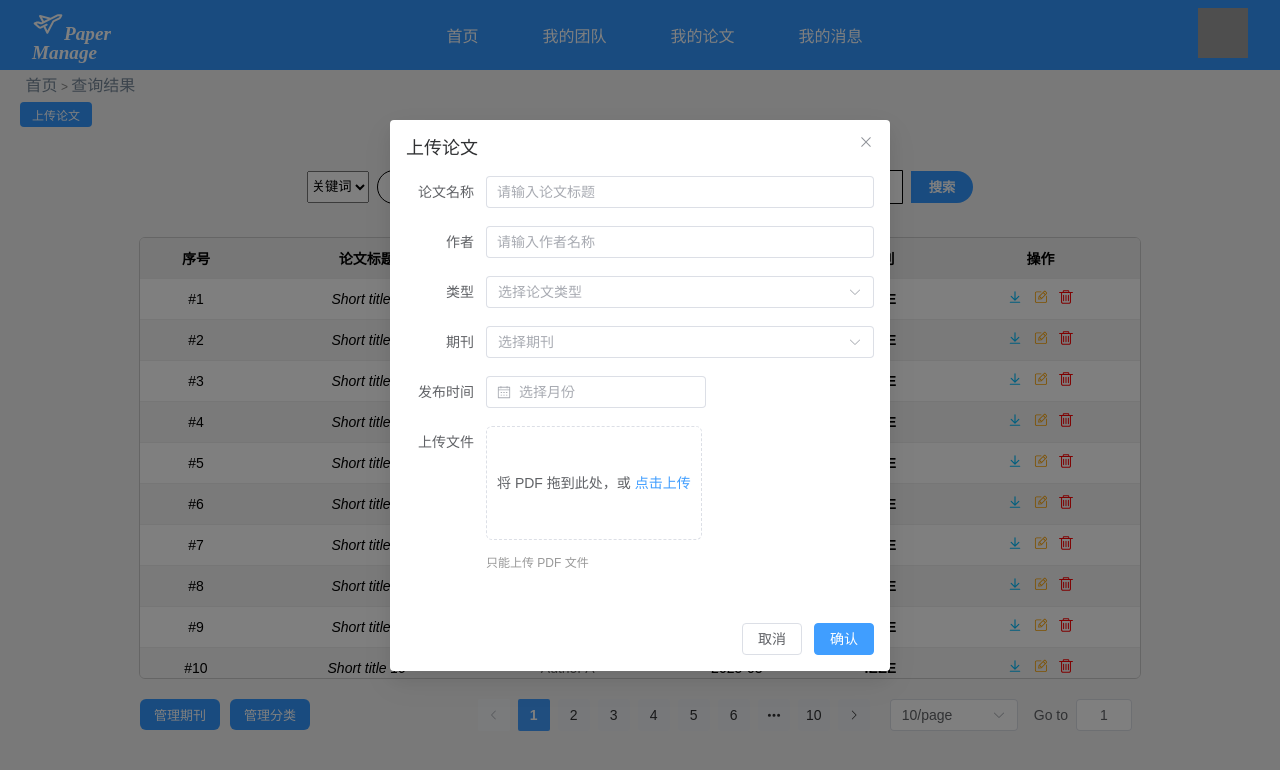
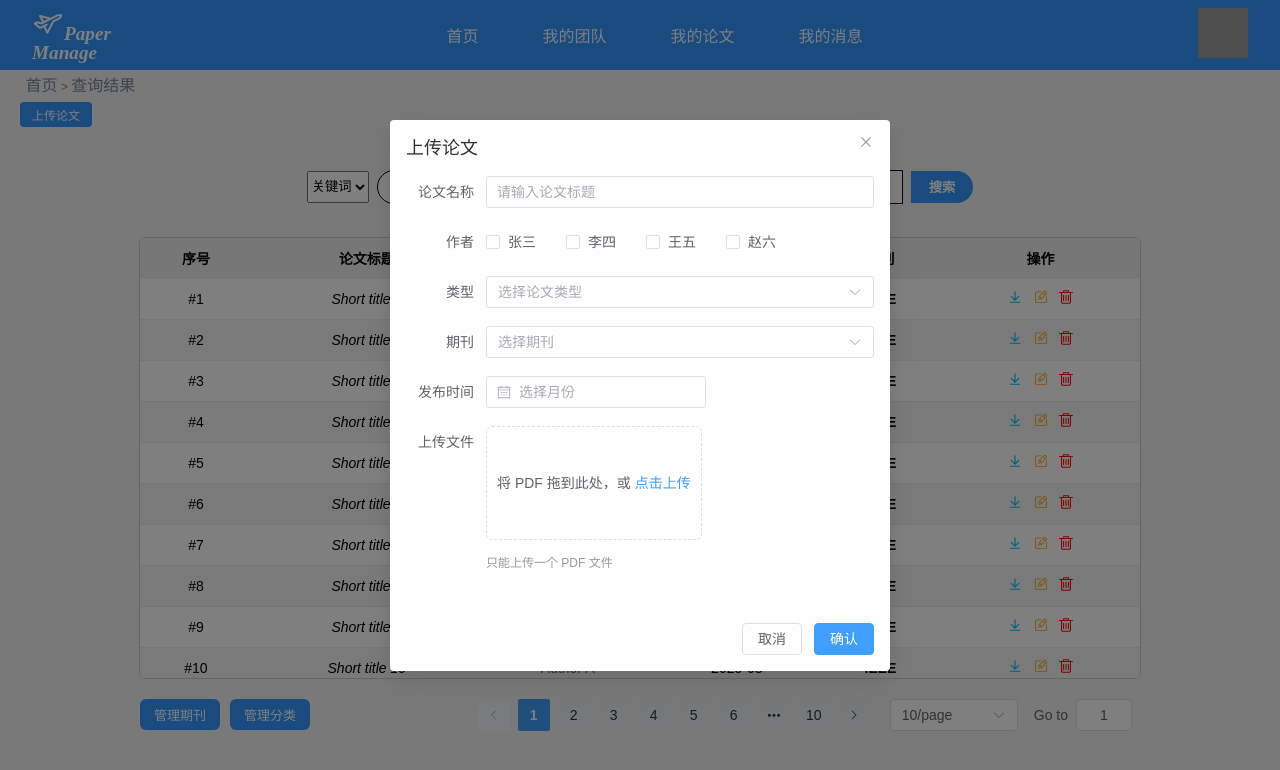
Before and after one commit to NingNZ/Paper-Manage-System, a Vue app in the folder vueProject/: page /search in a window 1280 px wide. Both pictures are taken after a click on the button "上传论文". Shown: the top 770 px of the page. Built offline with nearby package versions, Linux system fonts and the light colour scheme; grey boxes are pictures that could not be loaded; what particles.vue3 would draw is missing.

Commit message:
修改上传论文弹窗

```diff
--- a/vueProject/components/UploadTest/UploadTestDialog.vue
+++ b/vueProject/components/UploadTest/UploadTestDialog.vue
@@ -11,7 +11,15 @@
       </el-form-item>
 
       <el-form-item label="作者">
-        <el-input v-model="form.author" placeholder="请输入作者名称" />
+        <el-checkbox-group v-model="form.authors">
+          <el-checkbox
+            v-for="member in teamMembers"
+            :key="member.id"
+            :label="member.name"
+          >
+            {{ member.name }}
+          </el-checkbox>
+        </el-checkbox-group>
       </el-form-item>
 
       <el-form-item label="类型">
@@ -43,15 +51,19 @@
       <el-form-item label="上传文件">
         <el-upload
           drag
-          action="#"
+          action=""
           :file-list="fileList"
           :auto-upload="false"
           :on-change="handleFileChange"
+          :on-remove="handleFileRemove"
+          accept=".pdf"
         >
           <i class="el-icon-upload"></i>
-          <div class="el-upload__text">将 PDF 拖到此处，或 <em>点击上传</em></div>
+          <div class="el-upload__text">
+            将 PDF 拖到此处，或 <em>点击上传</em>
+          </div>
           <template #tip>
-            <div class="el-upload__tip">只能上传 PDF 文件</div>
+            <div class="el-upload__tip">只能上传一个 PDF 文件</div>
           </template>
         </el-upload>
       </el-form-item>
@@ -66,15 +78,25 @@
 
 <script setup>
 import { ref, watch } from 'vue'
+import { ElMessage } from 'element-plus'
 
 const props = defineProps({
   visible: Boolean
 })
 const emit = defineEmits(['update:visible'])
 
+// 模拟团队成员数据
+const teamMembers = ref([
+  { id: 1, name: '张三' },
+  { id: 2, name: '李四' },
+  { id: 3, name: '王五' },
+  { id: 4, name: '赵六' }
+
+])
+
 const form = ref({
   title: '',
-  author: '',
+  authors: [],
   type: '',
   journal: '',
   date: '',
@@ -85,9 +107,14 @@ const fileList = ref([])
 
 watch(() => props.visible, (val) => {
   if (!val) {
+    resetForm()
+  }
+})
+
+const resetForm = () => {
   form.value = {
     title: '',
-      author: '',
+    authors: [],
     type: '',
     journal: '',
     date: '',
@@ -95,13 +122,34 @@ watch(() => props.visible, (val) => {
   }
   fileList.value = []
 }
-})
 
-const handleFileChange = (file) => {
-  form.value.file = file.raw
+// 文件变更时触发
+const handleFileChange = (uploadFile, uploadFiles) => {
+  const isPDF = uploadFile.raw.type === 'application/pdf'
+  if (!isPDF) {
+    ElMessage.error('只能上传 PDF 文件')
+    fileList.value = []
+    form.value.file = null
+    return
+  }
+
+  // 只保留一个文件（覆盖旧文件）
+  fileList.value = [uploadFile]
+  form.value.file = uploadFile.raw
+}
+
+// 删除文件时
+const handleFileRemove = () => {
+  fileList.value = []
+  form.value.file = null
 }
 
 const submit = () => {
+  if (!form.value.file) {
+    ElMessage.error('请上传一个 PDF 文件')
+    return
+  }
+
   console.log('上传信息：', form.value)
   emit('update:visible', false)
 }
```
Lines whose indentation alone changed are shown as unchanged.
